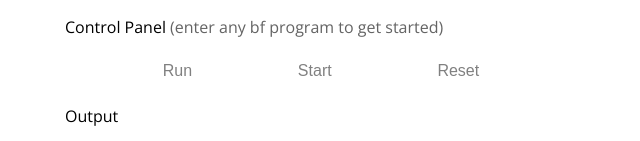
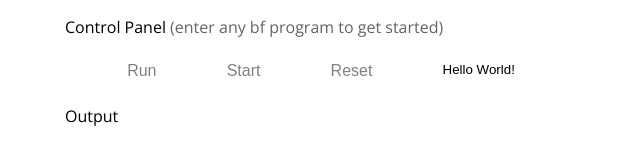
Before and after one commit to PIG208/react-brainfucked, a React (Create React App) app: page / in a window 1280 px wide. Shown: the part 338-479 px from the top of the page, without its empty margins (319-959 px from the left). Built offline with nearby package versions, Linux system fonts and the light colour scheme.

Commit message:
Add helloworld program

```diff
--- a/src/components/App.tsx
+++ b/src/components/App.tsx
@@ -28,7 +28,7 @@ function App() {
         <div>
           <Editor code={code} setCode={setCode} enabled={editorEnabled} />
           <Visualization programState={brainfuck} />
-          <ControlPanel programState={brainfuck} dispatch={dispatch} />
+          <ControlPanel programState={brainfuck} setCode={setCode} dispatch={dispatch} />
           <Console programState={brainfuck} dispatch={dispatch} />
         </div>
       </main>
--- a/src/components/ControlPanel.tsx
+++ b/src/components/ControlPanel.tsx
@@ -3,13 +3,15 @@ import { BrainfuckAction } from "../hooks/useBrainfuck";
 import "../css/ControlPanel.css";
 
 import { ProgramState, isEnded, isStarted } from "../core/Interpreter";
+import { testHelloWorld } from "../tests/Fixtures";
 
 export type ControlPanelProps = {
   programState: ProgramState;
+  setCode: (code: string) => void;
   dispatch: (action: BrainfuckAction) => void;
 };
 
-const ControlPanel = ({ programState, dispatch }: ControlPanelProps) => {
+const ControlPanel = ({ programState, setCode, dispatch }: ControlPanelProps) => {
   return (
     <>
       <p>
@@ -48,6 +50,11 @@ const ControlPanel = ({ programState, dispatch }: ControlPanelProps) => {
             Reset
           </button>
         </li>
+        <li>
+          <button className="btn" onClick={() => setCode(testHelloWorld.raw)}>
+            Hello World!
+          </button>
+        </li>
       </ul>
     </>
   );
```
